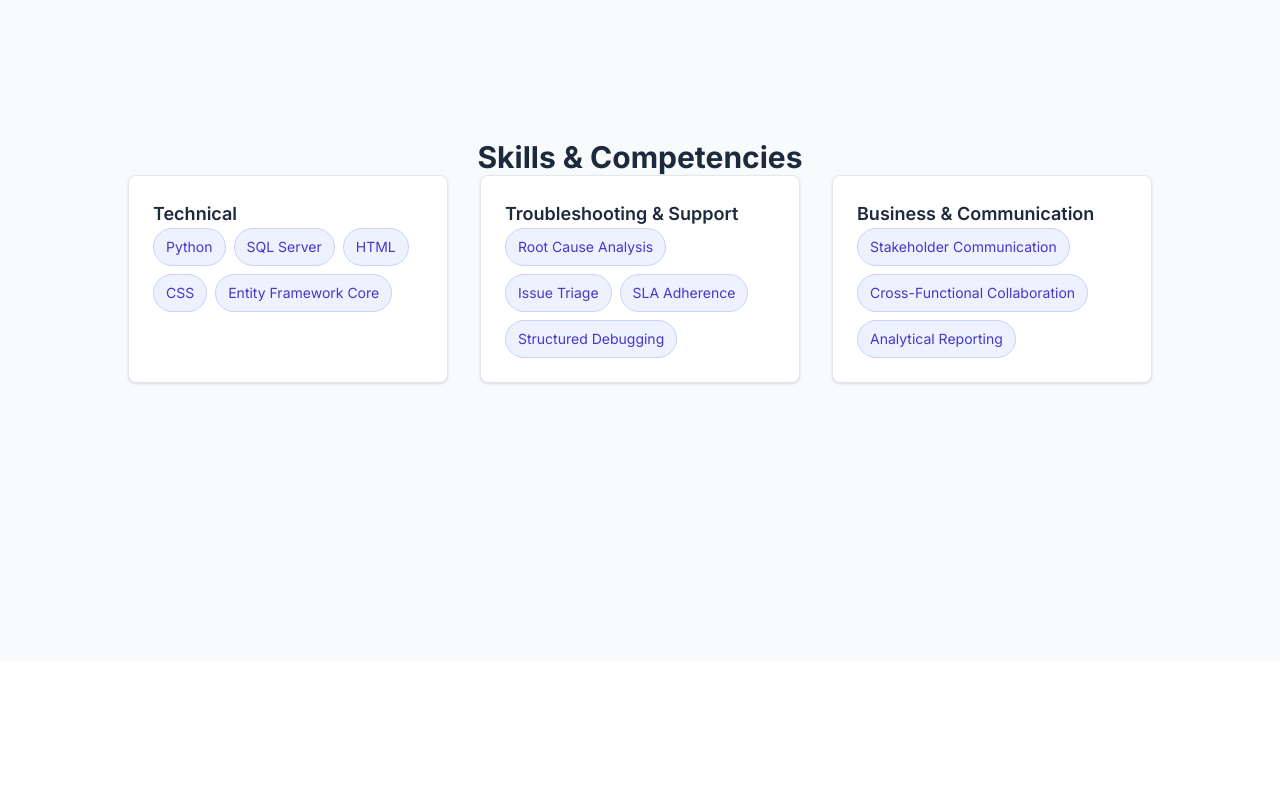
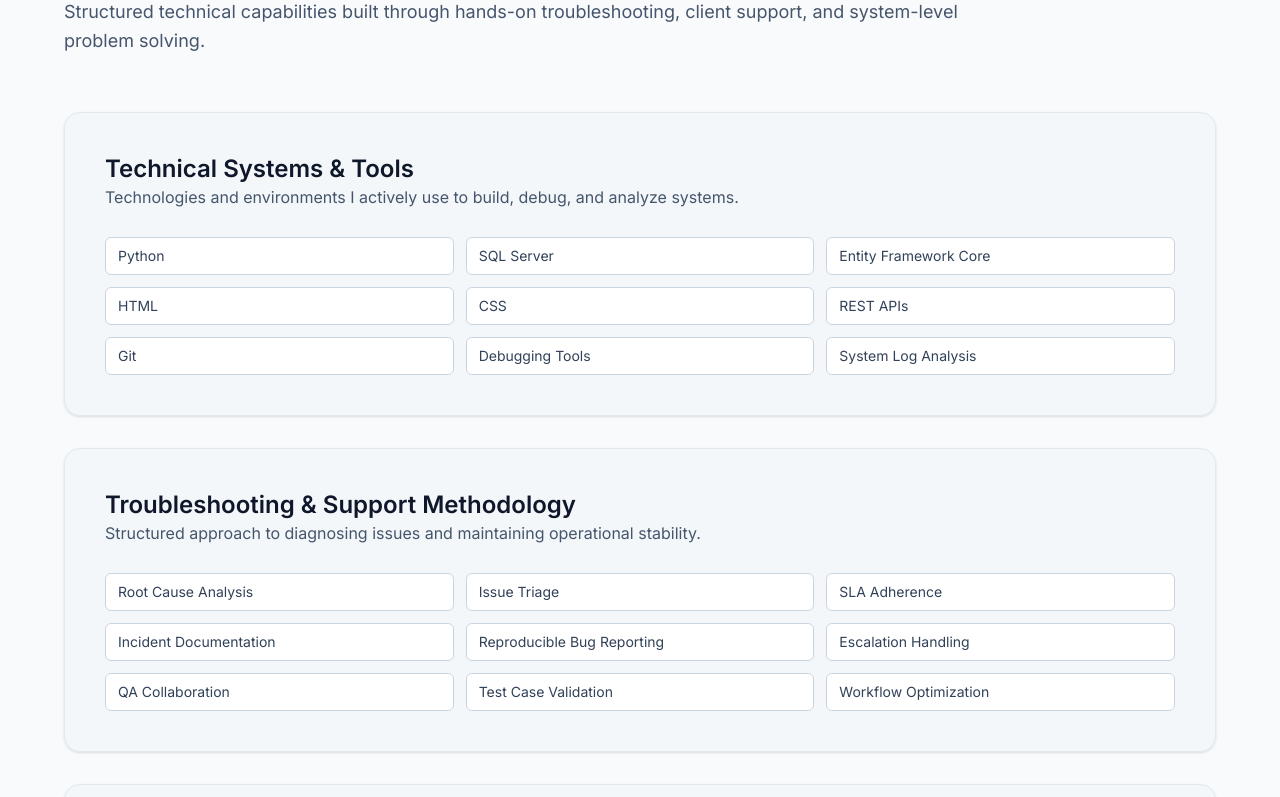
Before and after one commit to potayto41/personalportfolio, a Next.js app: page / in a window 1280 px wide. Shown: the part 1508-2305 px from the top of the page. Built offline with nearby package versions, Linux system fonts and the light colour scheme.

Commit message:
Redesign Skills into professional Core Capabilities section

```diff
--- a/components/Skills.tsx
+++ b/components/Skills.tsx
@@ -3,81 +3,107 @@
 import React from 'react';
 import { motion } from 'framer-motion';
 
-interface SkillCategory {
+interface CapabilityGroup {
   title: string;
+  description: string;
   skills: string[];
 }
 
-const skillCategories: SkillCategory[] = [
+const capabilityGroups: CapabilityGroup[] = [
   {
-    title: 'Technical',
-    skills: ['Python', 'SQL Server', 'HTML', 'CSS', 'Entity Framework Core']
+    title: 'Technical Systems & Tools',
+    description:
+      'Technologies and environments I actively use to build, debug, and analyze systems.',
+    skills: [
+      'Python',
+      'SQL Server',
+      'Entity Framework Core',
+      'HTML',
+      'CSS',
+      'REST APIs',
+      'Git',
+      'Debugging Tools',
+      'System Log Analysis'
+    ]
   },
   {
-    title: 'Troubleshooting & Support',
-    skills: ['Root Cause Analysis', 'Issue Triage', 'SLA Adherence', 'Structured Debugging']
+    title: 'Troubleshooting & Support Methodology',
+    description:
+      'Structured approach to diagnosing issues and maintaining operational stability.',
+    skills: [
+      'Root Cause Analysis',
+      'Issue Triage',
+      'SLA Adherence',
+      'Incident Documentation',
+      'Reproducible Bug Reporting',
+      'Escalation Handling',
+      'QA Collaboration',
+      'Test Case Validation',
+      'Workflow Optimization'
+    ]
   },
   {
-    title: 'Business & Communication',
-    skills: ['Stakeholder Communication', 'Cross-Functional Collaboration', 'Analytical Reporting']
+    title: 'Operational & Communication Strengths',
+    description:
+      'Cross-functional coordination and stakeholder-focused execution.',
+    skills: [
+      'International Client Communication',
+      'Cross-Functional Collaboration',
+      'Technical Translation (Complex → Simple)',
+      'Process Improvement',
+      'Analytical Reporting',
+      'Conflict Resolution',
+      'Team Coordination',
+      'Decision Support'
+    ]
   }
 ];
 
 const Skills = () => {
   return (
-    <motion.section
-      id="skills"
-      className="min-h-screen flex items-center justify-center px-6 py-24 bg-slate-50"
-      initial={false}
-      whileInView={{ opacity: 1 }}
-      viewport={{ once: true, margin: "-100px" }}
-      transition={{ duration: 0.5 }}
-    >
-      <div className="max-w-5xl w-full">
-        <motion.h2
+    <section id="skills" className="w-full px-6 py-24 bg-slate-50">
+      <div className="max-w-6xl mx-auto">
+        <motion.div
           initial={false}
-          whileInView={{ opacity: 1, y: 0 }}
-          viewport={{ once: true }}
-          transition={{ duration: 0.5, delay: 0.1 }}
-          className="text-3xl font-bold text-slate-800 mb-12 text-center"
+          whileInView={{ opacity: 1 }}
+          viewport={{ once: true, margin: '-80px' }}
+          transition={{ duration: 0.35 }}
+          className="mb-14"
         >
-          Skills & Competencies
-        </motion.h2>
+          <h2 className="text-3xl md:text-4xl font-bold text-slate-900">Core Capabilities</h2>
+          <p className="mt-4 text-base md:text-lg text-slate-600 max-w-4xl leading-relaxed">
+            Structured technical capabilities built through hands-on troubleshooting, client support, and system-level problem solving.
+          </p>
+        </motion.div>
 
-        <div className="grid md:grid-cols-3 gap-8">
-          {skillCategories.map((category, categoryIndex) => (
-            <motion.div
-              key={category.title}
+        <div className="space-y-8">
+          {capabilityGroups.map((group, index) => (
+            <motion.article
+              key={group.title}
               initial={false}
-              whileInView={{ opacity: 1, y: 0 }}
-              viewport={{ once: true }}
-              transition={{ duration: 0.5, delay: 0.2 + categoryIndex * 0.1 }}
-              className="bg-white rounded-lg p-6 border border-slate-200 shadow-sm"
+              whileInView={{ opacity: 1 }}
+              viewport={{ once: true, margin: '-80px' }}
+              transition={{ duration: 0.35, delay: index * 0.05 }}
+              className="rounded-2xl border border-slate-200 bg-slate-100/60 p-8 md:p-10 shadow-sm transition-shadow duration-200 hover:shadow-md"
             >
-              <h3 className="text-lg font-semibold text-slate-800 mb-4">
-                {category.title}
-              </h3>
+              <h3 className="text-2xl font-semibold text-slate-900">{group.title}</h3>
+              <p className="mt-2 text-slate-600">{group.description}</p>
 
-              <div className="flex flex-wrap gap-2">
-                {category.skills.map((skill, skillIndex) => (
-                  <motion.span
+              <div className="mt-7 grid grid-cols-1 md:grid-cols-2 lg:grid-cols-3 gap-3">
+                {group.skills.map((skill) => (
+                  <span
                     key={skill}
-                    initial={false}
-                    whileInView={{ opacity: 1, scale: 1 }}
-                    viewport={{ once: true }}
-                    transition={{ duration: 0.3, delay: 0.3 + categoryIndex * 0.1 + skillIndex * 0.05 }}
-                    whileHover={{ scale: 1.05 }}
-                    className="px-3 py-2 bg-primary-50 border border-primary-200 text-primary-700 text-sm font-medium rounded-full transition-all duration-300 hover:border-primary-400 hover:shadow-md"
+                    className="inline-flex items-center rounded-md border border-slate-300 bg-white px-3 py-2 text-sm font-medium text-slate-700"
                   >
                     {skill}
-                  </motion.span>
+                  </span>
                 ))}
               </div>
-            </motion.div>
+            </motion.article>
           ))}
         </div>
       </div>
-    </motion.section>
+    </section>
   );
 };
 
```
